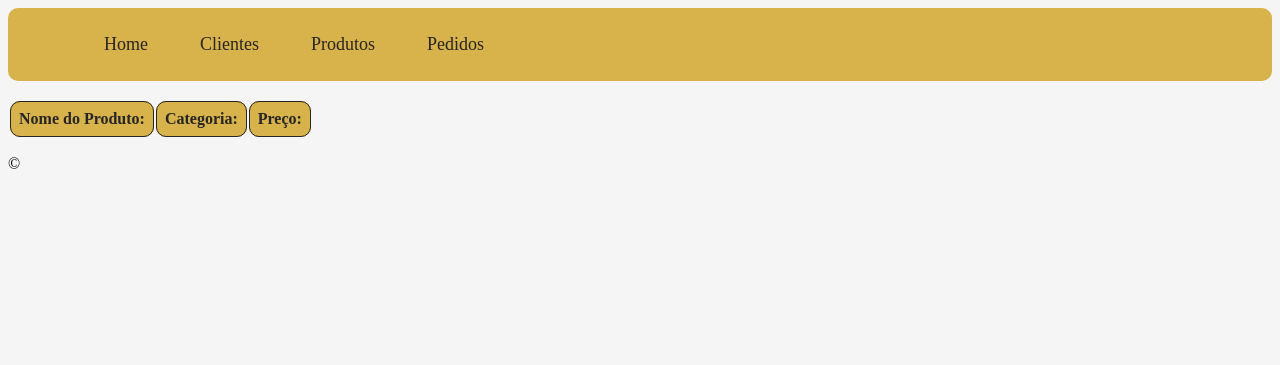
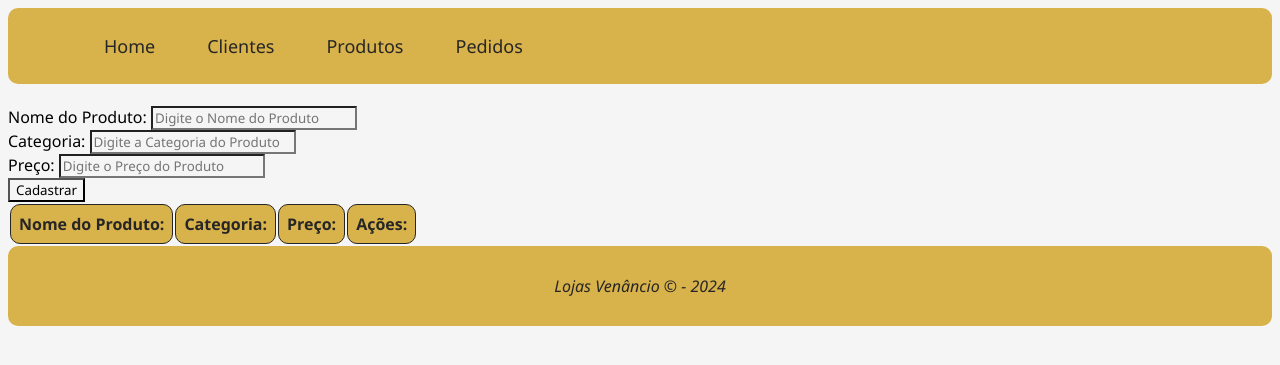
Before and after one commit to phvenancio/sistema_loja, a Node server app: page /produtos in a window 1280 px wide. Shown: the top 365 px of the page. Run offline with Node 20, Linux system fonts and the light colour scheme; data that the repository does not hold is empty; some libraries are stand-ins or nearby versions.

Commit message:
@phvenancio

```diff
--- a/controllers/ProdutosController.js
+++ b/controllers/ProdutosController.js
@@ -12,4 +12,57 @@ router.get("/produtos", (req,res) => {
     });
 });
 
+router.post("/produtos/new", (req, res) => {
+    const nomeProduto = req.body.nomeProduto;
+    const preco = req.body.preco;
+    const categoria = req.body.categoria;
+    Produto.create({
+        nomeProduto: nomeProduto,
+        preco: preco,
+        categoria: categoria
+    }).then(() => {
+        res.redirect("/produtos");
+    }).catch((error) => {
+        console.log(error);
+    });
+});
+
+router.get("/produtos/edit/:id", (req, res) => {
+    const id = req.params.id;
+    Produto.findByPk(id).then((produto) => {
+        res.render("produtosEdit", {
+            produto: produto
+        });
+    }).catch((error) => {
+        console.log(error);
+    });
+});
+
+router.post("/produtos/update", (req, res) => {
+    const id = req.body.id;
+    const nomeProduto = req.body.nomeProduto;
+    const preco = req.body.preco;
+    const categoria = req.body.categoria;
+    Produto.update({
+        nomeProduto: nomeProduto,
+        preco: preco,
+        categoria: categoria
+    }, {where: { id: id }}).then(() => {
+        res.redirect("/produtos");
+    }).catch((error) => {
+        console.log(error);
+    })
+});
+
+router.get("/produtos/delete/:id", (req, res) => {
+    const id = req.params.id;
+    Produto.destroy({
+        where: { id: id }
+    }).then(() => {
+        res.redirect("/produtos");
+    }).catch((error) => {
+        console.log(error);
+    });
+});
+
 export default router;
--- a/index.js
+++ b/index.js
@@ -31,11 +31,6 @@ app.use("/", ClientesController);
 app.use("/", ProdutosController);
 app.use("/", PedidosController);
 
-app.get("/pedidos", (req,res) => {
-    const listaPedidos = [{numeroPedido: "1", valor: "20.00"}, {numeroPedido: "2", valor: "60.00"}, {numeroPedido: "3", valor: "72.00"}, {numeroPedido: "4", valor: "10.00"}];
-    res.render("pedidos", {listaPedidos: listaPedidos});
-});
-
 const port = 8080;
 app.listen(port, (error) => {
     if(error){
--- a/public/css/styles.css
+++ b/public/css/styles.css
@@ -5,17 +5,20 @@
 }
 
 *{
-    background-color: #f5f5f5;;
+    background-color: #f5f5f5;
+    font-family: 'Segoe UI', Tahoma, Geneva, Verdana, sans-serif;
 }
-.navcolor{
+.container-color{
     background-color: var(--amarelo);
     border-radius: 10px;
 }
+
 .navbar{
     display: flex;
     justify-content: space-between;
     align-items: center;
     padding: 10px 20px;
+    align-content: center;
 }
 .navbar-link{
     list-style: none;
@@ -33,26 +36,39 @@
 }
 .navbar-link a:hover{
     background-color: var(--amareloClaro);
+}
+
+th, td{
+    border: 1px solid;
+    padding: 8px;
+    text-align: center;
+    color: var(--cinzaEscuro);
+    border-radius: 10px;
+}
+th{
+    background-color: var(--amarelo);
+}
+.table-link{
+    text-decoration: none;
+}
+.table-link:hover{
+    color: var(--cinzaEscuro);
+}
+.edit{
+    color: var(--amarelo);
+}
+.delete{
+    color: #ec0a0a;
+}
+
+.footer-text{
+    font-style: italic;
+    text-align: center;
     color: var(--cinzaEscuro);
 }
 
-tr{
-    background-color: var(--amarelo);
-    border-radius: 10%;
+footer{
+    align-content: center;
+    height: 80px;
+    width: 100%;
 }
-
-th, td{
-    border: 1px solid var(--cinzaEscuro);
-    padding: 8px;
-    text-align: left;
-    border-radius: 10px;
-}
-
-th{
-    background-color: var(--amarelo);
-    color: var(--cinzaEscuro);
-}
-
-td{
-    color: var(--cinzaEscuro);
-}
--- a/views/partials/footer.ejs
+++ b/views/partials/footer.ejs
@@ -1,5 +1,5 @@
-    <footer>
-        <p>&copy;</p>
+    <footer class="container-color">
+        <p class="footer-text container-color">Lojas Venâncio &copy; - 2024</p>
     </footer>
 </body>
 </html>
--- a/views/partials/navbar.ejs
+++ b/views/partials/navbar.ejs
@@ -3,23 +3,23 @@
 <head>
     <meta charset="UTF-8">
     <meta name="viewport" content="width=device-width, initial-scale=1.0">
-    <link rel="stylesheet" href="css/styles.css">
+    <link rel="stylesheet" href="/css/styles.css">
     <title>Loja</title>
 </head>
 <body>
-    <nav class="navbar navcolor">
-        <ul class="navbar-link navcolor">
-            <li class="navcolor">
-                <a class="navcolor" href="/">Home</a>
+    <nav class="navbar container-color">
+        <ul class="navbar-link container-color">
+            <li class="container-color">
+                <a class="container-color" href="/">Home</a>
             </li>
-            <li class="navcolor">
-                <a class="navcolor" href="/clientes">Clientes</a>
+            <li class="container-color">
+                <a class="container-color" href="/clientes">Clientes</a>
             </li>
-            <li class="navcolor">
-                <a class="navcolor" href="/produtos">Produtos</a>
+            <li class="container-color">
+                <a class="container-color" href="/produtos">Produtos</a>
             </li>
-            <li class="navcolor">
-                <a class="navcolor" href="/pedidos">Pedidos</a>
+            <li class="container-color">
+                <a class="container-color" href="/pedidos">Pedidos</a>
             </li>
         </ul>
     </nav>
--- a/views/produtos.ejs
+++ b/views/produtos.ejs
@@ -1,9 +1,19 @@
 <%- include("partials/navbar.ejs") %> <br>
+<form action="/produtos/new " method="post">
+    <label>Nome do Produto:</label>
+    <input type="text" name="nomeProduto" placeholder="Digite o Nome do Produto" required><br>
+    <label>Categoria:</label>
+    <input type="text" name="categoria" placeholder="Digite a Categoria do Produto" required><br>
+    <label>Preço:</label>
+    <input type="text" name="preco" placeholder="Digite o Preço do Produto" required><br>
+    <input type="submit" value="Cadastrar">
+</form>
 <table>
     <thead>
         <th>Nome do Produto:</th>
         <th>Categoria:</th>
         <th>Preço:</th>
+        <th>Ações:</th>
     </thead>
     <tbody>
         <% produtos.forEach((produto) => { %>
@@ -11,6 +21,8 @@
             <td><%= produto.nomeProduto %></td>
             <td><%= produto.categoria %></td>
             <td><%= produto.preco %></td>
+            <td><a href="/produtos/edit/<%= produto.id %>">Alterar</a></td>
+            <td><a href="/produtos/delete/<%= produto.id %>">Excluir</a></td>
         </tr>
         <% }) %>
     </tbody>
```
Also changed, not shown: controllers/PedidosController.js (+49 -0 lines), views/clientes.ejs (+5 -3 lines), views/pedidos.ejs (+10 -0 lines), views/pedidosEdit.ejs (added, +10 -0 lines), views/produtosEdit.ejs (added, +12 -0 lines).
